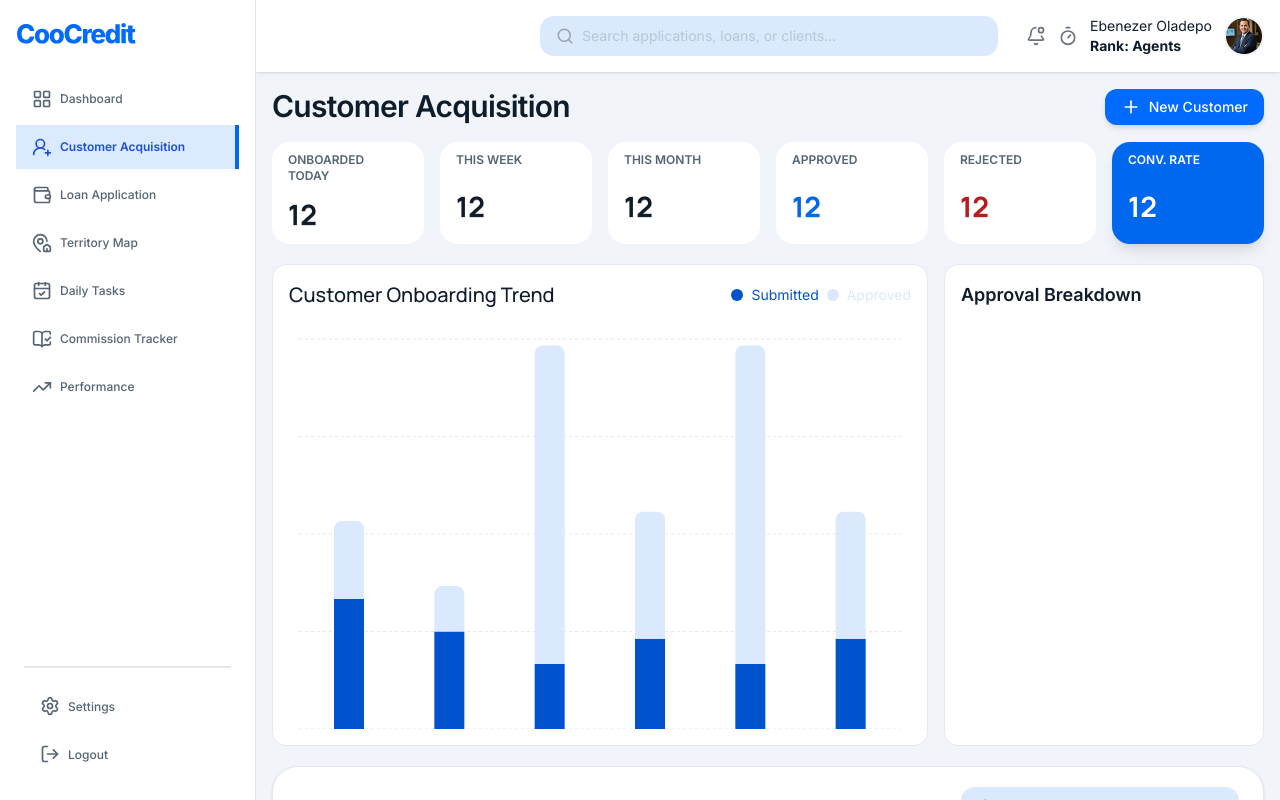
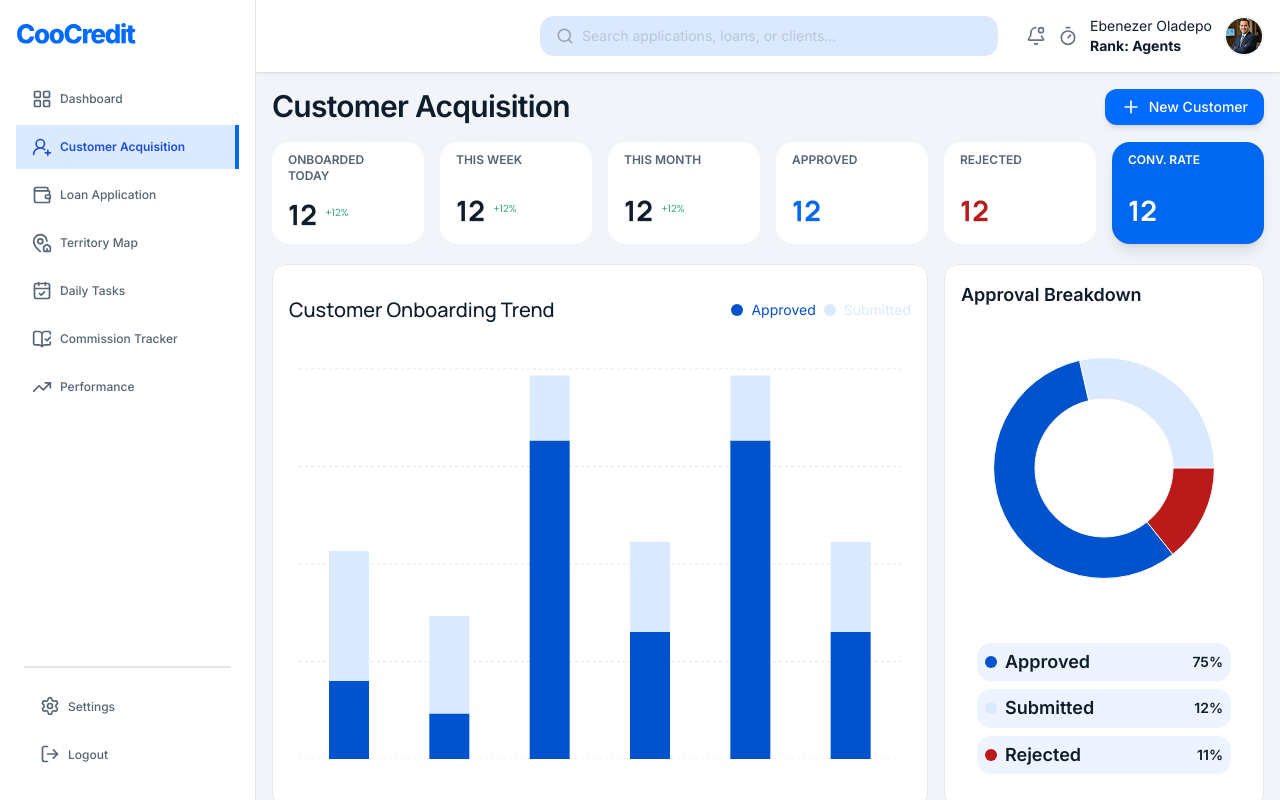
Before and after one commit to Banicoop/coocredit-business, a Next.js app: page /agents/customers in a window 1280 px wide. Shown: the top 800 px of the page. Built offline with nearby package versions, Linux system fonts and the light colour scheme; a web font is replaced by a local one.

Commit message:
implement customer aq. charts

```diff
--- a/src/app/(dashboard)/agents/(main)/customers/_sections/CustHeader.tsx
+++ b/src/app/(dashboard)/agents/(main)/customers/_sections/CustHeader.tsx
@@ -8,10 +8,13 @@ import { Plus } from 'lucide-react';
 import { useState } from 'react';
 import AddCustomerModal from '../@modals/AddCustomerModal';
 
-const Card = ({label, val, textColor, textColor1, className='bg-white'}: {label: string, val: number, textColor?: string, className?: string, textColor1?: string}) => (
+const Card = ({label, val, textColor, textColor1, percentage, className='bg-white'}: {label: string, val: number, textColor?: string, className?: string, textColor1?: string, percentage?: string}) => (
     <Grid className={`px-4 py-2.5 gap-2.5 rounded-xl ${className}`}>
         <Typography className={`text-xs uppercase font-semibold ${textColor1}`} color='primary'>{label}</Typography>
-        <Typography className={`text-[28px] text-shadow-2xs ${textColor}`} weight='bold' font='manrope'>{val}</Typography>
+        <Flex className='gap-2'>
+            <Typography className={`text-[28px] text-shadow-2xs ${textColor}`} weight='bold' font='manrope'>{val}</Typography>
+            {percentage && <Typography className='text-[10px]' font='poppins' color='secondary'>{percentage}</Typography>}
+        </Flex>
     </Grid>
 )
 
@@ -27,9 +30,9 @@ const CustHeader = () => {
         </Flex>
 
         <Grid className='gap-4 grid-cols-2 md:grid-cols-3 lg:grid-cols-6'>
-            <Card label='ONBOARDED TODAY' val={12} />
-            <Card label='This week' val={12} />
-            <Card label='This month' val={12} />
+            <Card label='ONBOARDED TODAY' val={12}  percentage='+12%'/>
+            <Card label='This week' val={12} percentage='+12%' />
+            <Card label='This month' val={12} percentage='+12%' />
             <Card label='approved' val={12} textColor='text-primary'/>
             <Card label='rejected' val={12} textColor='text-[#BA1A1A]'/>
             <Card className='bg-primary shadow-lg' label='conv. rate' val={12} textColor='text-white' textColor1='text-white'/>
--- a/src/app/(dashboard)/agents/(main)/customers/_sections/CustomerCharts.tsx
+++ b/src/app/(dashboard)/agents/(main)/customers/_sections/CustomerCharts.tsx
@@ -1,8 +1,7 @@
 import { CustomBarChart } from '@/components/charts/CustomBarChart';
 import Typography from '@/components/primitives/Typography';
-import { Flex, Grid } from '@/components/ui/ui-layout';
-import React from 'react';
-import ApprBreakDown from './ApprBreakDown';
+import { Flex, FlexCol, Grid } from '@/components/ui/ui-layout';
+import CustomPieChart from '@/components/charts/CustomPiechart';
 
 const data = [
   {
@@ -37,14 +36,49 @@ const data = [
   },
 ]
 
+const data2 = [
+  { name: 'Approved', value: 100, fill: "#DBE9FE" },
+  { name: 'Submited', value: 200, fill: "#0053CC" },
+  { name: 'Rejected', value: 50, fill: "#BA1A1A" }
+]
+
+const footerLists = [
+  {
+    title: 'Approved',
+    percent: '75',
+    color: 'bg-[#0053CC]'
+  },
+  {
+    title: 'Submitted',
+    percent: '12',
+    color: 'bg-[#DBE9FE]'
+  },
+  {
+    title: 'Rejected',
+    percent: '11',
+    color: 'bg-[#BA1A1A]'
+  },
+]
+
 const BarTitle = () => (
-  <Flex className='w-full justify-between'>
+  <FlexCol className='w-full gap-4 md:flex-row justify-between'>
     <Typography variant='h4' weight='bold' font='manrope'>Customer Onboarding Trend</Typography>
     <Flex className='gap-2'>
-      <Typography startIcon={<div className='w-3 h-3 bg-[#0053CC] rounded-full' />} className='text-[#0053CC]'>Submitted</Typography>
-      <Typography startIcon={<div className='w-3 h-3 bg-[#DBE9FE] rounded-full' />} className='text-[#DBE9FE]'>Approved</Typography>
+      <Typography startIcon={<div className='w-3 h-3 bg-[#0053CC] rounded-full' />} className='text-[#0053CC]'>Approved</Typography>
+      <Typography startIcon={<div className='w-3 h-3 bg-[#DBE9FE] rounded-full' />} className='text-[#DBE9FE]'>Submitted</Typography>
     </Flex>
-  </Flex>
+  </FlexCol>
+)
+
+const PieFooter = () => (
+  <FlexCol className='gap-2 p-4'>
+    {footerLists.map((list) => (
+      <Flex className='p-2 rounded-lg bg-[#EEF4FF] justify-between' key={list.title}>
+        <Typography startIcon={<div className={`w-3 h-3 rounded-full ${list.color}`}/>} variant='h5' weight='semibold'>{list.title}</Typography>
+        <Typography weight='semibold'>{list.percent}%</Typography>
+      </Flex>
+    ))}
+  </FlexCol>
 )
 
 const CustomerCharts = () => {
@@ -59,23 +93,28 @@ const CustomerCharts = () => {
             showLegend={false}
             showXAxis={false}
             showYAxis={false}
+            barSize={40}
               bars={[
+                {
+                  dataKey: 'approved',
+                  label: 'Approved',
+                  color: '#0053CC',
+                  stackId: 'name',
+                  radius: [0, 0 , 0, 0],
+                },
                 {
                   dataKey: 'submitted',
                   label: 'Submitted',
-                  color: '#0053CC',
-                  stackId: 'total',
+                  color: '#DBE9FE',
+                  stackId: 'name',
                   radius: [0, 0 , 0, 0],
-                },
-                {
-                  dataKey: 'approved',
-                  label: 'Approved',
-                  color: '#DBE9FE',
-                  stackId: 'total',
                 },
               ]}
           />
-        <ApprBreakDown/>
+        <CustomPieChart
+          data={data2}
+          footer={<PieFooter/>}
+          title={<Typography variant='h5' weight='semibold'>Approval Breakdown</Typography>}/>
     </Grid>
   )
 }
--- a/src/app/(dashboard)/agents/(main)/territory/page.tsx
+++ b/src/app/(dashboard)/agents/(main)/territory/page.tsx
@@ -58,7 +58,7 @@ const AgentsTerritoryPage = () => {
         <Nearest/>
         <Grid className='md:grid-cols-2 gap-4'>
           <Grid className='rounded-lg bg-primary h-fit py-4 px-5'>
-            <PinOff size={24} className='text-muted'/>
+            <PinOff size={24} className='text-white'/>
             <Typography variant='h2' weight='bold' color='light'>15</Typography>
             <Typography color='light'>New Prospects Identified</Typography>
           </Grid>
--- a/src/components/charts/CustomPiechart.tsx
+++ b/src/components/charts/CustomPiechart.tsx
@@ -3,6 +3,7 @@
 import { Label, Pie, PieChart, Tooltip, TooltipIndex } from 'recharts';
 import { GridItem } from '../ui/ui-layout';
 import { ReactNode } from 'react';
+import { cn } from '@/lib/utils';
 
 
 export default function CustomPieChart({
@@ -11,7 +12,8 @@ export default function CustomPieChart({
   data,
   label,
   title,
-  footer
+  footer,
+  className
 }: {
     isAnimationActive?: boolean;
     defaultIndex?: TooltipIndex;
@@ -19,14 +21,15 @@ export default function CustomPieChart({
     label?: any;
     title?: ReactNode;
     footer?: ReactNode;
+    className?: string;
 }) {
 
 
   return (
-    <GridItem>
-        {title && <h3>{title}</h3>}
+    <GridItem className={cn('gap-4', className)}>
+        {title && <div>{title}</div>}
         <PieChart
-        style={{ width: '100%', height: '100%', maxWidth: '500px', maxHeight: '80vh', aspectRatio: 1 }}
+        style={{ width: '100%', height: '100%', maxHeight: '80vh', aspectRatio: 1 }}
         responsive
         >
         <Pie
```
